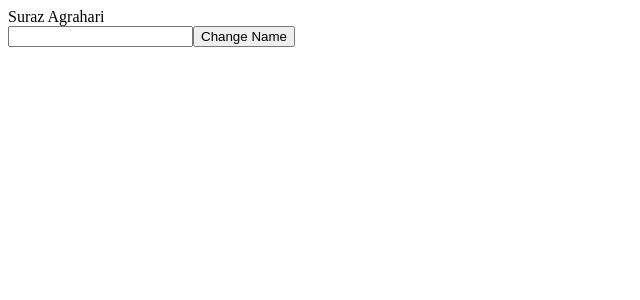
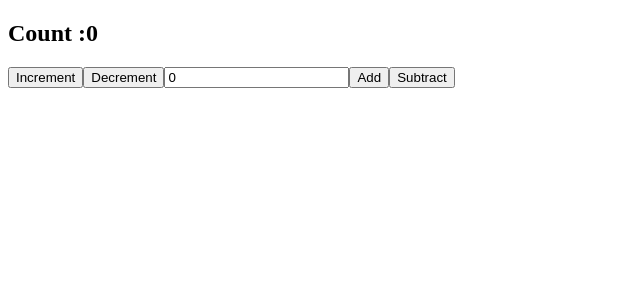
Before and after one commit to suraz404/ReactLearning, a React (Vite) app in the folder Learn/: page / in a window 1280 px wide. Shown: the top 300 px of the page, without its empty margins (0-640 px from the left). Built offline with nearby package versions, Linux system fonts and the light colour scheme.

Commit message:
learned about useReducer hook

```diff
--- a/Learn/src/App.jsx
+++ b/Learn/src/App.jsx
@@ -1,8 +1,10 @@
 // import UseState from "./components/UseState";
 
-import UpdateUser from "../UpdateUser";
-import UserProvider from "../UserContext";
-import UserProfile from "../UserProfile";
+import Counter from "./components/Counter";
+
+// import UpdateUser from "../UpdateUser";
+// import UserProvider from "../UserContext";
+// import UserProfile from "../UserProfile";
 
 // import FetchDataEffects from "./components/FetchDataEffects";s
 
@@ -19,7 +21,7 @@ import UserProfile from "../UserProfile";
 
 const App = () => {
   return (
-    <UserProvider>
+    // <UserProvider>
     <div>
       {/* <Weather temp={23} /> */}
       {/* <UseState /> */}
@@ -30,10 +32,11 @@ const App = () => {
       {/* <CopyInput /> */}
       {/* <CounterEffects /> */}
       {/* <FetchDataEffects /> */}
-        <UserProfile />
-        <UpdateUser />
+      {/* <UserProfile />
+        <UpdateUser /> */}
+      <Counter />
     </div>
-    </UserProvider>
+    // </UserProvider>
   );
 };
 
--- /dev/null
+++ b/Learn/src/components/Counter.jsx
@@ -0,0 +1,37 @@
+import { useReducer, useState } from "react";
+
+import { counterReducer, intialState } from "./counterReducer";
+
+const Counter = () => {
+  const [state, dispatch] = useReducer(counterReducer, intialState);
+  const [inputValue, setInputValue] = useState(0);
+
+  return (
+    <div>
+      <h2>Count :{state.count}</h2>
+      <button onClick={() => dispatch({ type: "increment" })}>Increment</button>
+      <button onClick={() => dispatch({ type: "decrement" })}>Decrement</button>
+      <input
+        type="number"
+        value={inputValue}
+        onChange={(e) => setInputValue(Number(e.target.value))}
+      />
+      <button
+        onClick={() =>
+          dispatch({ type: "incrementByAmount", payload: inputValue })
+        }
+      >
+        Add
+      </button>
+      <button
+        onClick={() =>
+          dispatch({ type: "decrementByAmount", payload: inputValue })
+        }
+      >
+        Subtract
+      </button>
+    </div>
+  );
+};
+
+export default Counter;
--- /dev/null
+++ b/Learn/src/components/counterReducer.js
@@ -0,0 +1,21 @@
+const intialState = { count: 0 };
+
+function counterReducer(state, action) {
+  switch (action.type) {
+    case "increment":
+      return { count: state.count + 1 };
+    case "decrement":
+      return { count: state.count - 1 };
+
+    case "incrementByAmount":
+      return { count: state.count + action.payload };
+
+    case "decrementByAmount":
+      return { count: state.count - action.payload };
+
+    default:
+      return state;
+  }
+}
+
+export { intialState, counterReducer };
```
Lines whose indentation alone changed are shown as unchanged.
